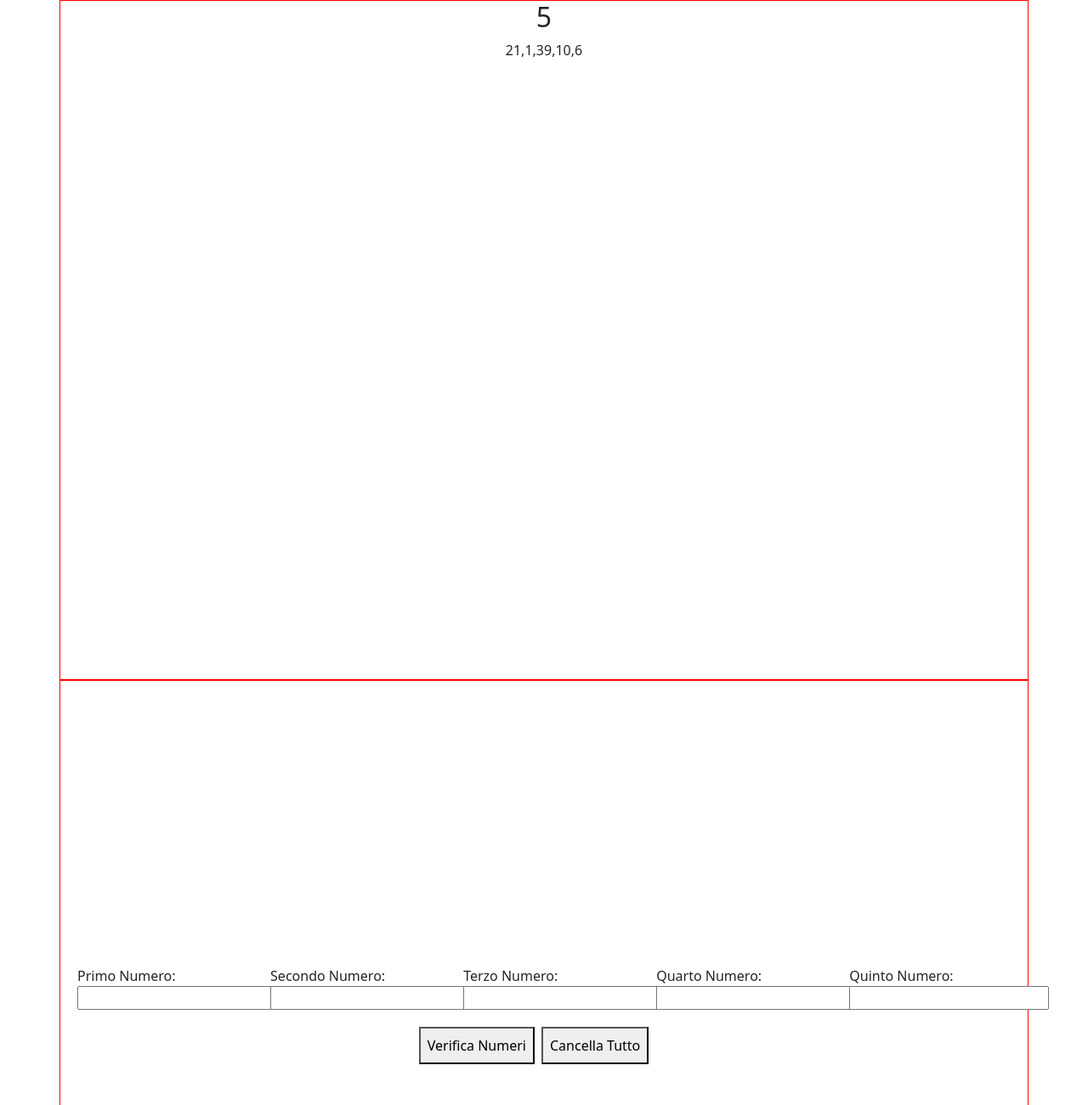
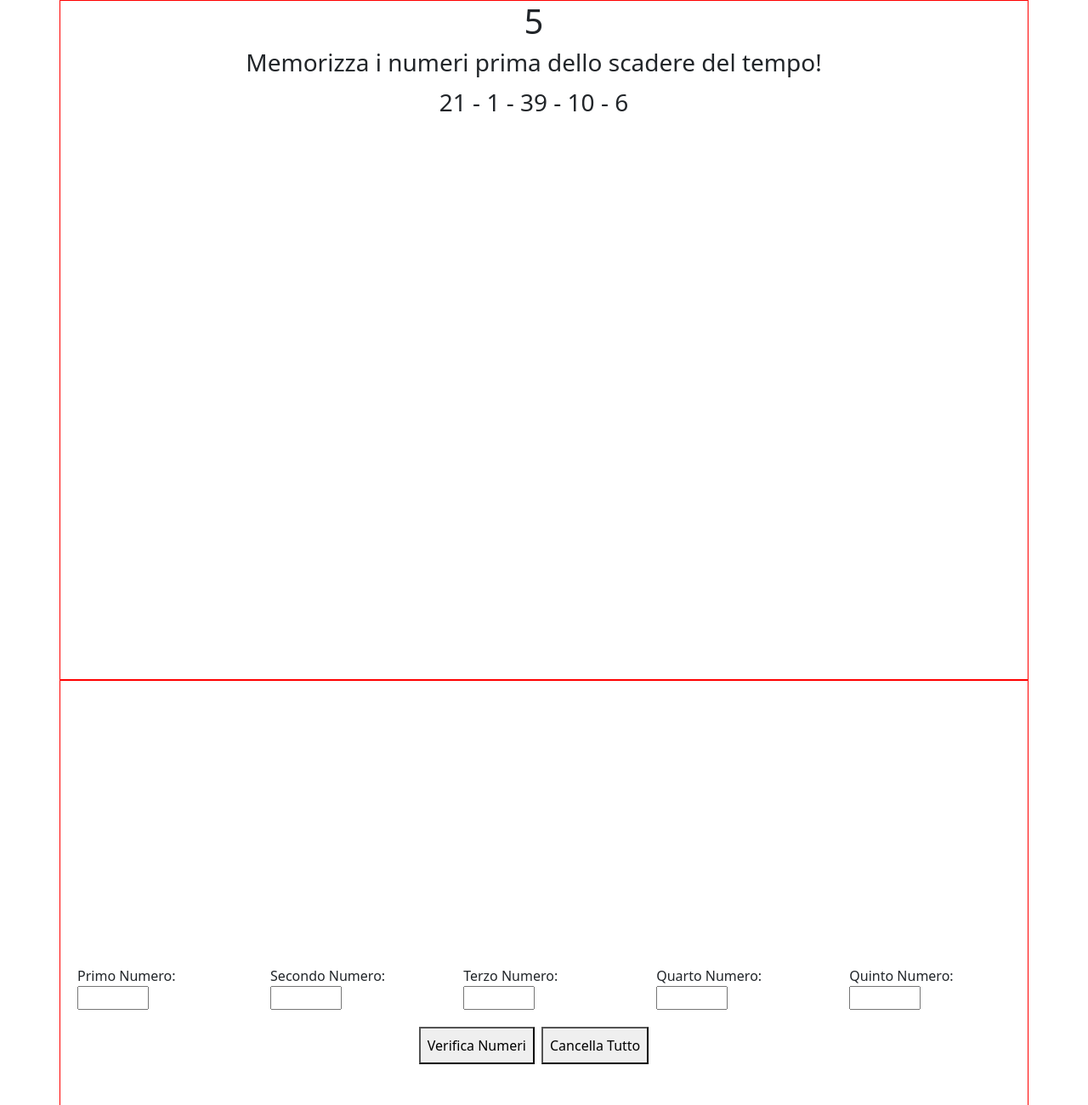
Before and after one commit to matteodragotto/js-simon, a plain HTML site: page index.html in a window 1280 px wide. Shown: the top 1300 px of the page at 85% size. Drawn offline with nearby package versions, Linux system fonts and the light colour scheme.

Commit message:
[feat] input value validation

```diff
--- a/index.html
+++ b/index.html
@@ -13,9 +13,18 @@
 </head>
 
 <body>
-  <div class="container memorize-numbers text-center">
-    <h2 id="countdown">10</h2>
-    <span id="random-numbers"></span>
+  <div class="container memorize-numbers align-items-center">
+    <div class="row">
+      <div class="col-12 text-center">
+        <h1 id="countdown">10</h1>
+      </div>
+      <div class="col-12 text-center">
+        <h3>Memorizza i numeri prima dello scadere del tempo!</h3>
+      </div>
+      <div class="col-12 text-center">
+        <span id="random-numbers" class="fs-3"></span>
+      </div>
+    </div>
   </div>
 
   <div class="container input-numbers hide d-flex align-items-center">
@@ -23,23 +32,23 @@
       <form class="d-flex justify-content-between align-items-center flex-wrap form">
         <div class="col-2 p-2">
           <label for="first-number">Primo Numero:</label>
-          <input type="number" id="first-number" name="first-number" required>
+          <input type="number" id="first-number" name="first-number" min="1" max="50" required>
         </div>
         <div class="col-2 p-2">
           <label for="second-number">Secondo Numero:</label>
-          <input type="number" id="second-number" name="second-number" required>
+          <input type="number" id="second-number" name="second-number" min="1" max="50" required>
         </div>
         <div class="col-2 p-2">
           <label for="third-number">Terzo Numero:</label>
-          <input type="number" id="third-number" name="third-number" required>
+          <input type="number" id="third-number" name="third-number" min="1" max="50" required>
         </div>
         <div class="col-2 p-2">
           <label for="fourth-number">Quarto Numero:</label>
-          <input type="number" id="fourth-number" name="fourth-number" required>
+          <input type="number" id="fourth-number" name="fourth-number" min="1" max="50" required>
         </div>
         <div class="col-2 p-2">
           <label for="fifth-number">Quinto Numero:</label>
-          <input type="number" id="fifth-number" name="fifth-number" required>
+          <input type="number" id="fifth-number" name="fifth-number" min="1" max="50" required>
         </div>
         <div class="col-12 p-2 d-flex justify-content-center">
           <button class="verify p-2 m-1" type="submit">Verifica Numeri</button>
--- a/js/script.js
+++ b/js/script.js
@@ -40,7 +40,7 @@ const intervalId = setInterval (() => {
   }
 }, 1000)
 
-numbers.innerText = uniqueRandomNumbers
+numbers.innerText = uniqueRandomNumbers.join(' - ')
 
 let inputArray = []
 
```
